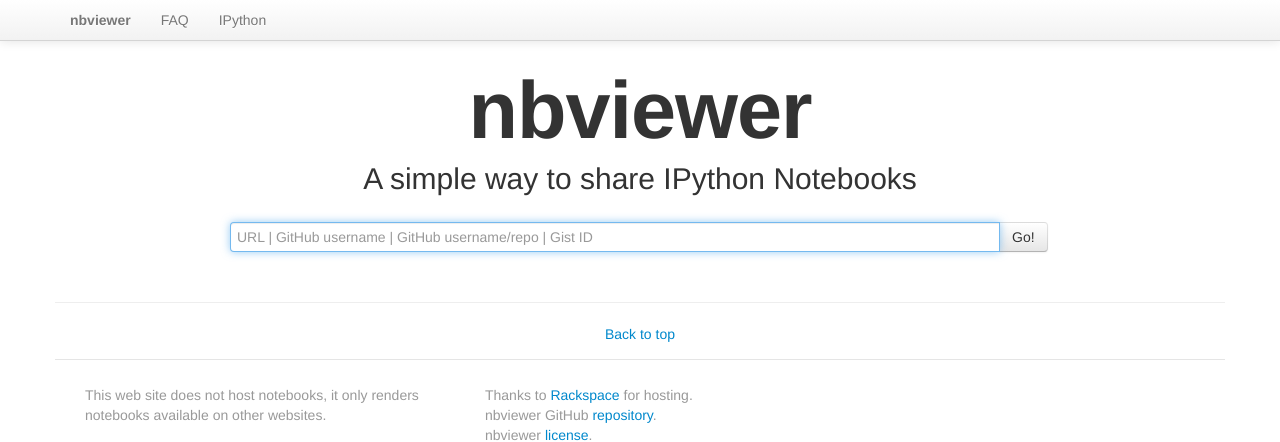
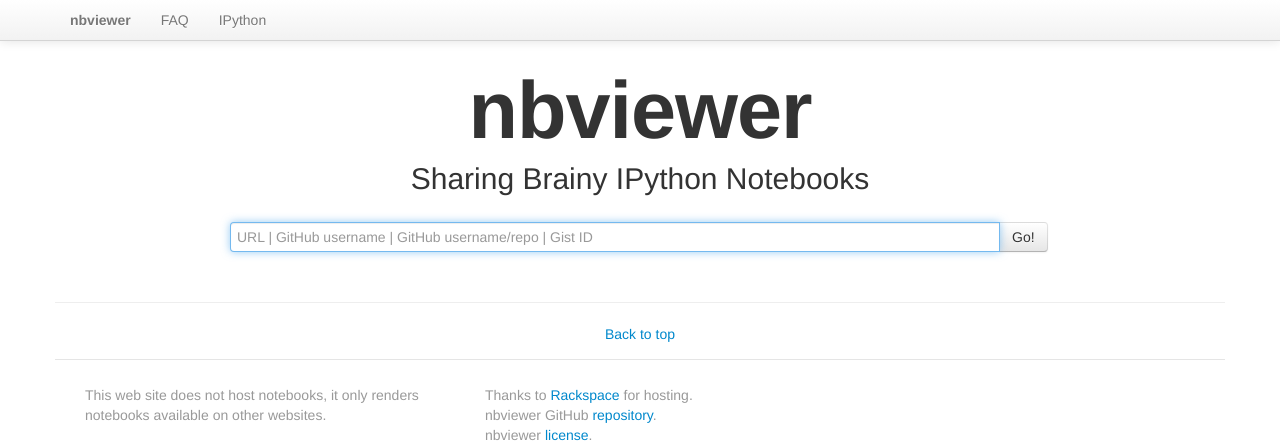
Before and after one commit to margulies/ipython, a Python web app: template nbviewer/templates/index.html in a window 1280 px wide. Shown: the top 442 px of the page. Run offline with Jinja, Linux system fonts and the light colour scheme; the template is opened without the code that fills it, so the values that code supplies are empty; some libraries are stand-ins or nearby versions.

Commit message:
Update index.html

```diff
--- a/nbviewer/templates/index.html
+++ b/nbviewer/templates/index.html
@@ -17,7 +17,7 @@
 <header class="jumbotron masthead">
   <div class="inner">
     <h1>nbviewer</h1>
-    <p>A simple way to share IPython Notebooks</p>
+    <p>Sharing Brainy IPython Notebooks</p>
     <div class="row">
       <div class="span8 offset2">
         <form class='form-inline' method="post" action='create/'>
```
